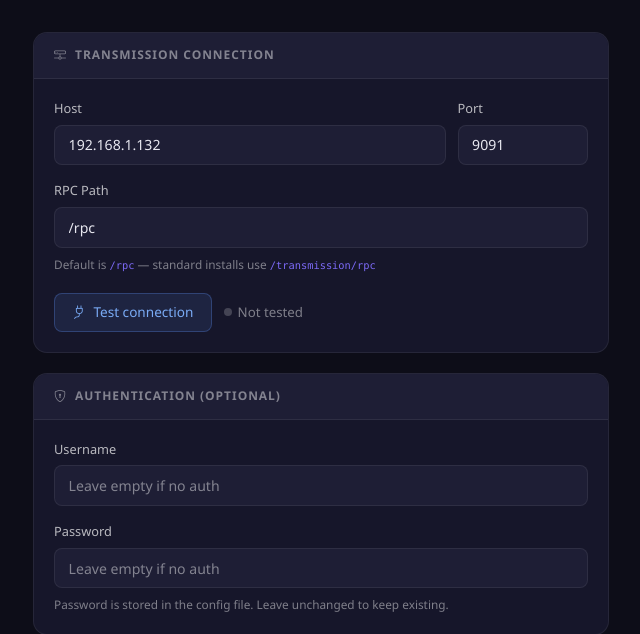
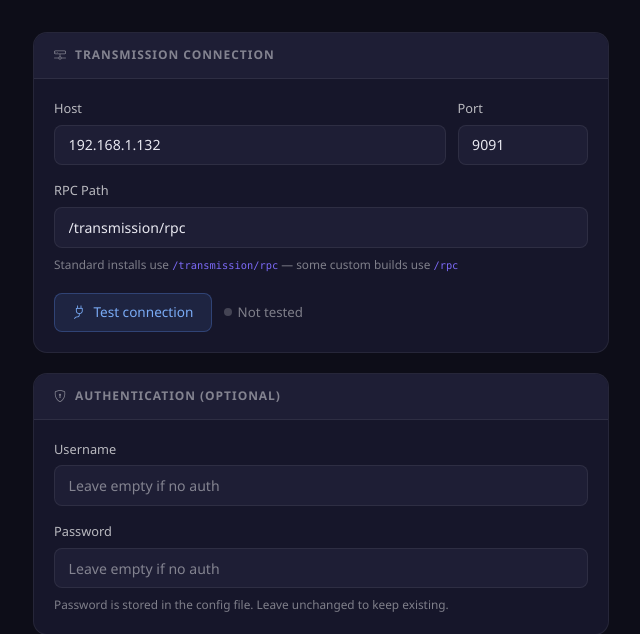
Before and after one commit to roikeman/autoremove-transmission, a Flask app: page /settings in a window 1280 px wide. Shown: the part 78-712 px from the top of the page, without its empty margins (319-959 px from the left). Run offline with Flask 3, Linux system fonts and the light colour scheme.

Commit message:
Default RPC path to /transmission/rpc
Co-Authored-By: Claude Sonnet 4.6 <noreply@anthropic.com>

```diff
--- a/app/config.py
+++ b/app/config.py
@@ -9,7 +9,7 @@ DEFAULTS = {
     "transmission_port":     "9091",
     "transmission_user":     "",
     "transmission_pass":     "",
-    "transmission_rpc_path": "/rpc",
+    "transmission_rpc_path": "/transmission/rpc",
 }
 
 _lock = threading.Lock()
--- a/app/templates/settings.html
+++ b/app/templates/settings.html
@@ -131,7 +131,7 @@
       <div class="field-group">
         <label class="field-label">RPC Path</label>
         <input type="text" id="rpc_path" placeholder="/rpc">
-        <span class="field-desc">Default is <code style="color:var(--accent)">/rpc</code> — standard installs use <code style="color:var(--accent)">/transmission/rpc</code></span>
+        <span class="field-desc">Standard installs use <code style="color:var(--accent)">/transmission/rpc</code> — some custom builds use <code style="color:var(--accent)">/rpc</code></span>
       </div>
       <div style="display:flex;align-items:center;gap:.75rem;margin-top:.25rem">
         <button class="btn-test" id="testBtn" onclick="testConnection()">
```
